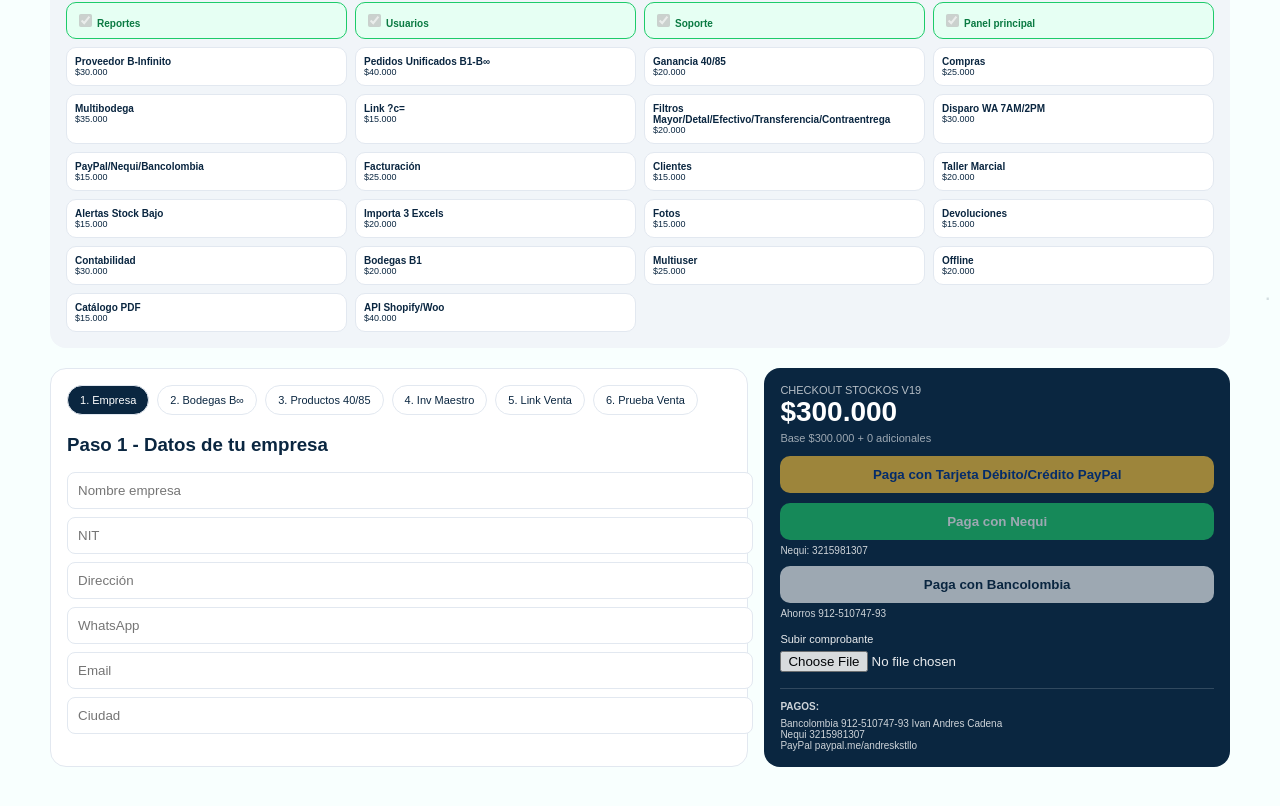
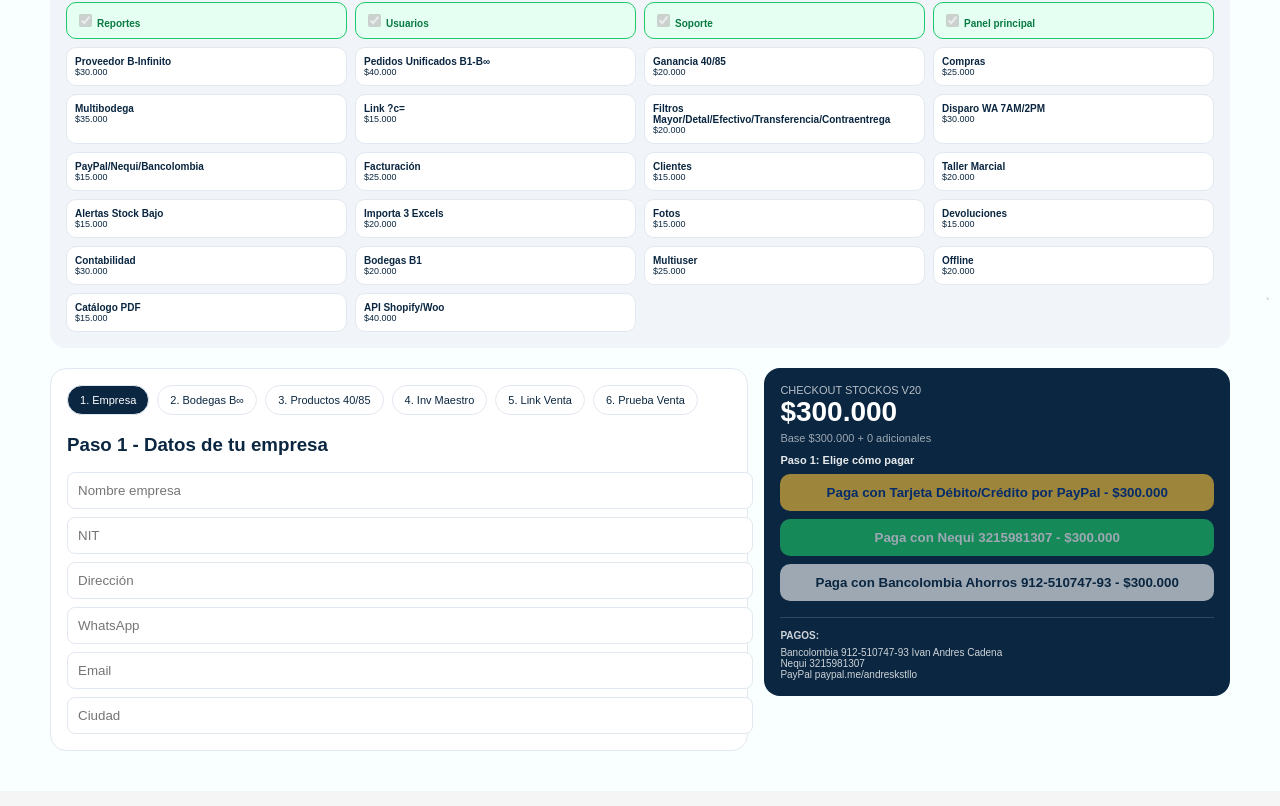
Before and after one commit to adminstockos-dotcom/stockos-v15-full, a Next.js app: page / in a window 1280 px wide. Shown: the part 488-1294 px from the top of the page. Built offline with nearby package versions, Linux system fonts and the light colour scheme.

Commit message:
Updated page.tsx

```diff
--- a/app/page.tsx
+++ b/app/page.tsx
@@ -92,6 +92,10 @@ export default function Home() {
   const [paso, setPaso] = useState(0);
   const [mods, setMods] = useState([]);
   const [comprobante, setComprobante] = useState(null);
+  const [showComprobanteSection, setShowComprobanteSection] = useState(false);
+  const [showNequiInfo, setShowNequiInfo] = useState(false);
+  const [showBancolombiaInfo, setShowBancolombiaInfo] = useState(false);
+  const [metodoPago, setMetodoPago] = useState("");
   const [linkGen, setLinkGen] = useState("");
   const [carrito, setCarrito] = useState([]);
   const [filtro, setFiltro] = useState("detal");
@@ -194,30 +198,54 @@ export default function Home() {
     });
   };
 
-  const procesarPago = (metodo) => {
+  const iniciarPago = (metodo) => {
     if (!isClientComplete) {
       setPaso(0);
       alert("Completa todos los datos de la empresa antes de pagar.");
       return;
     }
     const modsSeleccionados = mods.map((id) => MODULOS_22.find((m) => m.id === id)?.name || id).filter(Boolean);
-    const order = {
+    if (metodo === "PayPal") {
+      window.open("https://www.paypal.com/paypalme/andreskstllo/" + total, "_blank");
+      setMetodoPago("PayPal Tarjeta");
+    } else if (metodo === "Nequi") {
+      setShowNequiInfo(true);
+      setMetodoPago("Nequi");
+    } else if (metodo === "Bancolombia") {
+      setShowBancolombiaInfo(true);
+      setMetodoPago("Bancolombia");
+    }
+    setShowComprobanteSection(true);
+    localStorage.setItem("stockos_pending_payment", JSON.stringify({ empresa, mods: modsSeleccionados, total, metodo }));
+  };
+
+  const enviarComprobante = () => {
+    const modsSeleccionados = mods.map((id) => MODULOS_22.find((m) => m.id === id)?.name || id).filter(Boolean);
+    const nuevo = {
       id: Date.now(),
       empresa: empresa.nombre,
       nit: empresa.nit,
       dir: empresa.direccion,
+      email: empresa.email,
       wa: empresa.wa,
-      email: empresa.email,
       ciudad: empresa.ciudad,
-      mods: mods,
-      modsNames: modsSeleccionados,
+      mods: modsSeleccionados,
       total,
-      metodo,
+      metodo: metodoPago,
       fecha: new Date().toISOString(),
+      comprobante: comprobante?.name || "sin archivo",
     };
-    saveOrder(order);
-    const message = `✅ NUEVO PAGO STOCKOS\nEmpresa: ${empresa.nombre}\nNIT: ${empresa.nit}\nDir: ${empresa.direccion}\nEmail: ${empresa.email}\nWA Cliente: ${empresa.wa}\nCiudad: ${empresa.ciudad}\nMódulos: ${modsSeleccionados.join(", ")}\nTotal: $${total.toLocaleString("es-CO")}\nMedio: ${metodo}\nHora: ${new Date().toLocaleString("es-CO")}\nComprobante: adjunto`;
-    window.open("https://wa.me/573044019899?text=" + encodeURIComponent(message), "_blank");
+    const orders = getOrders();
+    localStorage.setItem("stockos_orders", JSON.stringify([...orders, nuevo]));
+    localStorage.setItem("lastOrder", JSON.stringify(nuevo));
+    const msg = `✅ PAGO STOCKOS - COMPROBANTE ADJUNTO\nEmpresa: ${empresa.nombre}\nNIT: ${empresa.nit}\nDir: ${empresa.direccion}\nEmail: ${empresa.email}\nWA Cliente: ${empresa.wa}\nCiudad: ${empresa.ciudad}\nMódulos: ${modsSeleccionados.join(", ")}\nTotal: ${total.toLocaleString("es-CO")}\nMedio: ${metodoPago}\nComprobante: ${comprobante?.name || "Cliente dice que ya pagó - verificar"}\nHora: ${new Date().toLocaleString("es-CO")}`;
+    window.open("https://wa.me/573044019899?text=" + encodeURIComponent(msg), "_blank");
+    fetch("/api/send-daily-report", {
+      method: "POST",
+      headers: { "Content-Type": "application/json" },
+      body: JSON.stringify({ to: "adminstockos@gmail.com", report: msg }),
+    }).catch(() => {});
+    alert("¡Gracias! Tu comprobante fue enviado a STOCKOS. Te contactaremos en minutos al " + empresa.wa + " con tu link ?c= de acceso. También enviamos copia a adminstockos@gmail.com");
   };
 
   const addProveedor = () => {
@@ -257,7 +285,7 @@ export default function Home() {
         <div style={{ display: "grid", gridTemplateColumns: "1.1fr 0.9fr", gap: 24, padding: "36px 0 20px" }}>
           <div>
             <div style={{ display: "inline-block", background: "#E6FFF3", color: "#0A7A42", padding: "4px 10px", borderRadius: 999, fontSize: 11, fontWeight: 800 }}>
-              STOCKOS V19 - VENTA AUTOMATIZADA
+              STOCKOS V20 - VENTA AUTOMATIZADA
             </div>
             <h1 style={{ fontSize: 38, fontWeight: 900, lineHeight: 1.05, marginTop: 12 }}>
               De <span style={{ color: "#1ECB6A" }}>3 Excels desordenados</span> a 1 Inventario Maestro que vende solo.
@@ -436,16 +464,35 @@ export default function Home() {
 
           {/* SIDEBAR - Checkout */}
           <div style={{ background: "#0A2640", color: "white", borderRadius: 16, padding: 16, height: "fit-content" }}>
-            <div style={{ fontSize: 11, opacity: 0.7 }}>CHECKOUT STOCKOS V19</div>
+            <div style={{ fontSize: 11, opacity: 0.7 }}>CHECKOUT STOCKOS V20</div>
             <div style={{ fontSize: 28, fontWeight: 900 }}>${total.toLocaleString("es-CO")}</div>
             <div style={{ fontSize: 11, opacity: 0.6, marginTop: 4 }}>Base $300.000 + {mods.length} adicionales</div>
-            <button disabled={!isClientComplete} onClick={() => procesarPago("PayPal")} style={{ width: "100%", marginTop: 12, background: "#FFC439", color: "#003087", padding: 11, borderRadius: 10, fontWeight: 800, border: "none", cursor: isClientComplete ? "pointer" : "not-allowed", opacity: isClientComplete ? 1 : 0.6 }}>Paga con Tarjeta Débito/Crédito PayPal</button>
-            <button disabled={!isClientComplete} onClick={() => procesarPago("Nequi 3215981307")} style={{ width: "100%", marginTop: 10, background: "#1ECB6A", color: "white", padding: 11, borderRadius: 10, fontWeight: 800, border: "none", cursor: isClientComplete ? "pointer" : "not-allowed", opacity: isClientComplete ? 1 : 0.6 }}>Paga con Nequi</button>
-            <div style={{ fontSize: 10, marginTop: 5, opacity: 0.8 }}>Nequi: 3215981307</div>
-            <button disabled={!isClientComplete} onClick={() => procesarPago("Bancolombia 912-510747-93")} style={{ width: "100%", marginTop: 10, background: "white", color: "#0A2640", padding: 11, borderRadius: 10, fontWeight: 800, border: "none", cursor: isClientComplete ? "pointer" : "not-allowed", opacity: isClientComplete ? 1 : 0.6 }}>Paga con Bancolombia</button>
-            <div style={{ fontSize: 10, marginTop: 5, opacity: 0.8 }}>Ahorros 912-510747-93</div>
-            <label style={{ display: "block", marginTop: 14, fontSize: 11, opacity: 0.9 }}>Subir comprobante<input type="file" accept="image/*,.pdf" onChange={(e) => setComprobante(e.target.files?.[0] || null)} style={{ display: "block", marginTop: 6, width: "100%" }} /></label>
-            {comprobante && <div style={{ marginTop: 5, fontSize: 10, color: "#B7FFD5" }}>{comprobante.name}</div>}
+            <div style={{ fontSize: 11, fontWeight: 700, marginTop: 10, opacity: 0.9 }}>Paso 1: Elige cómo pagar</div>
+            <button disabled={!isClientComplete} onClick={() => iniciarPago("PayPal")} style={{ width: "100%", marginTop: 8, background: "#FFC439", color: "#003087", padding: 11, borderRadius: 10, fontWeight: 800, border: "none", cursor: isClientComplete ? "pointer" : "not-allowed", opacity: isClientComplete ? 1 : 0.6 }}>Paga con Tarjeta Débito/Crédito por PayPal - ${total.toLocaleString("es-CO")}</button>
+            <button disabled={!isClientComplete} onClick={() => iniciarPago("Nequi")} style={{ width: "100%", marginTop: 8, background: "#1ECB6A", color: "white", padding: 11, borderRadius: 10, fontWeight: 800, border: "none", cursor: isClientComplete ? "pointer" : "not-allowed", opacity: isClientComplete ? 1 : 0.6 }}>Paga con Nequi 3215981307 - ${total.toLocaleString("es-CO")}</button>
+            {showNequiInfo && (
+              <div style={{ background: "#F3E8FF", color: "#1A1A2E", padding: 12, borderRadius: 10, marginTop: 8, fontSize: 12 }}>
+                <b>Número Nequi:</b> 3215981307<br />
+                <b>Total a transferir:</b> ${total.toLocaleString("es-CO")}<br />
+                <div style={{ width: 128, height: 128, background: "white", border: "1px solid #ccc", display: "flex", alignItems: "center", justifyContent: "center", marginTop: 8, fontSize: 10, color: "#999" }}>QR Nequi</div>
+              </div>
+            )}
+            <button disabled={!isClientComplete} onClick={() => iniciarPago("Bancolombia")} style={{ width: "100%", marginTop: 8, background: "white", color: "#0A2640", padding: 11, borderRadius: 10, fontWeight: 800, border: "none", cursor: isClientComplete ? "pointer" : "not-allowed", opacity: isClientComplete ? 1 : 0.6 }}>Paga con Bancolombia Ahorros 912-510747-93 - ${total.toLocaleString("es-CO")}</button>
+            {showBancolombiaInfo && (
+              <div style={{ background: "#E8F0FE", color: "#0A2640", padding: 12, borderRadius: 10, marginTop: 8, fontSize: 12 }}>
+                <b>Ahorros:</b> 912-510747-93<br />
+                <b>Total:</b> ${total.toLocaleString("es-CO")}
+              </div>
+            )}
+            {showComprobanteSection && (
+              <div style={{ border: "2px solid #1ECB6A", padding: 16, borderRadius: 12, background: "#F0FDF4", marginTop: 14, color: "#0A2640" }}>
+                <div style={{ fontWeight: 800, fontSize: 14 }}>✅ Paso 2: ¿Ya realizaste el pago por {metodoPago}?</div>
+                <div style={{ fontSize: 12, marginTop: 4 }}>Sube tu comprobante y envíanos la confirmación</div>
+                <input type="file" accept="image/*,application/pdf" onChange={(e) => setComprobante(e.target.files?.[0] || null)} style={{ marginTop: 10, width: "100%", fontSize: 12 }} />
+                <div style={{ fontSize: 11, marginTop: 6 }}>Archivo: {comprobante?.name || "No seleccionado (puedes enviar sin archivo)"}</div>
+                <button onClick={enviarComprobante} style={{ width: "100%", background: "#1ECB6A", color: "white", padding: 14, borderRadius: 10, fontWeight: 800, fontSize: 14, border: "none", marginTop: 12, cursor: "pointer" }}>📤 ENVIAR COMPROBANTE AHORA A STOCKOS (WA 304-401-9899 + adminstockos@gmail.com)</button>
+              </div>
+            )}
             <div style={{ marginTop: 16, borderTop: "1px solid rgba(255,255,255,0.2)", paddingTop: 12, fontSize: 10, opacity: 0.8 }}>
               <div style={{ fontWeight: 700, marginBottom: 6 }}>PAGOS:</div>
               <div>Bancolombia 912-510747-93 Ivan Andres Cadena</div><div>Nequi 3215981307</div><div>PayPal paypal.me/andreskstllo</div>
```
Also changed, not shown: app/admin/page.tsx (+12 -11 lines).
